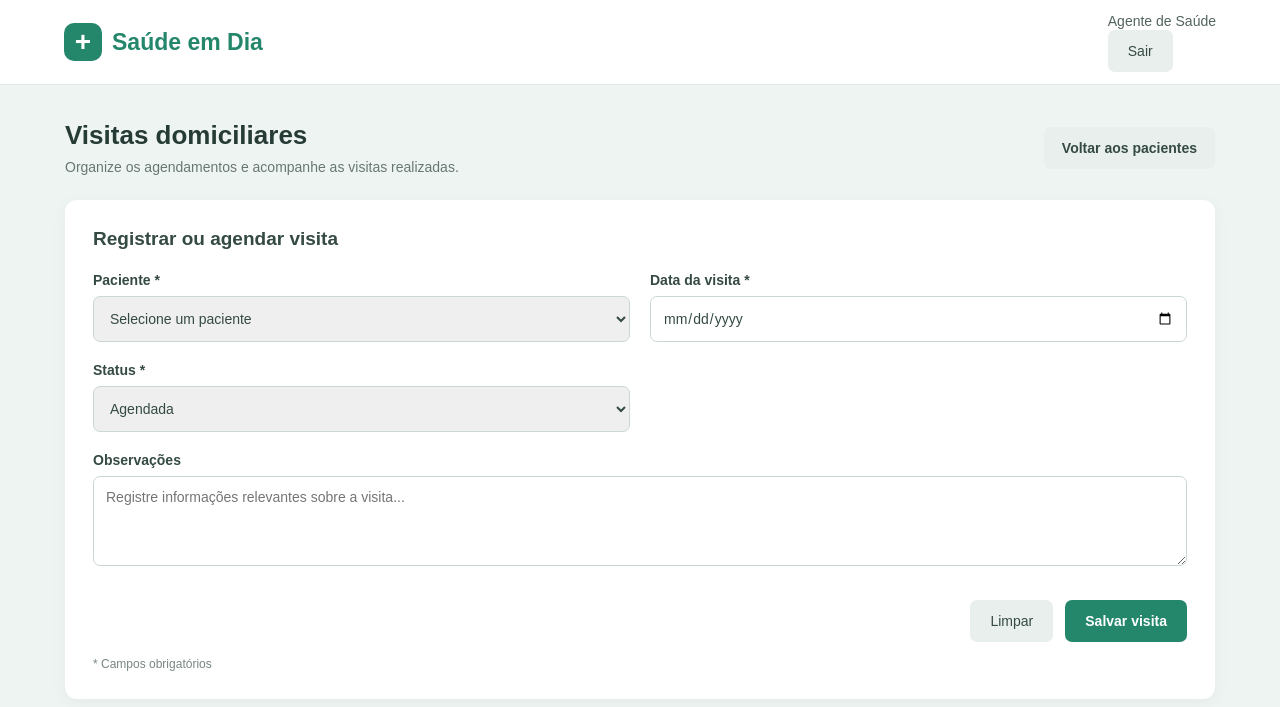
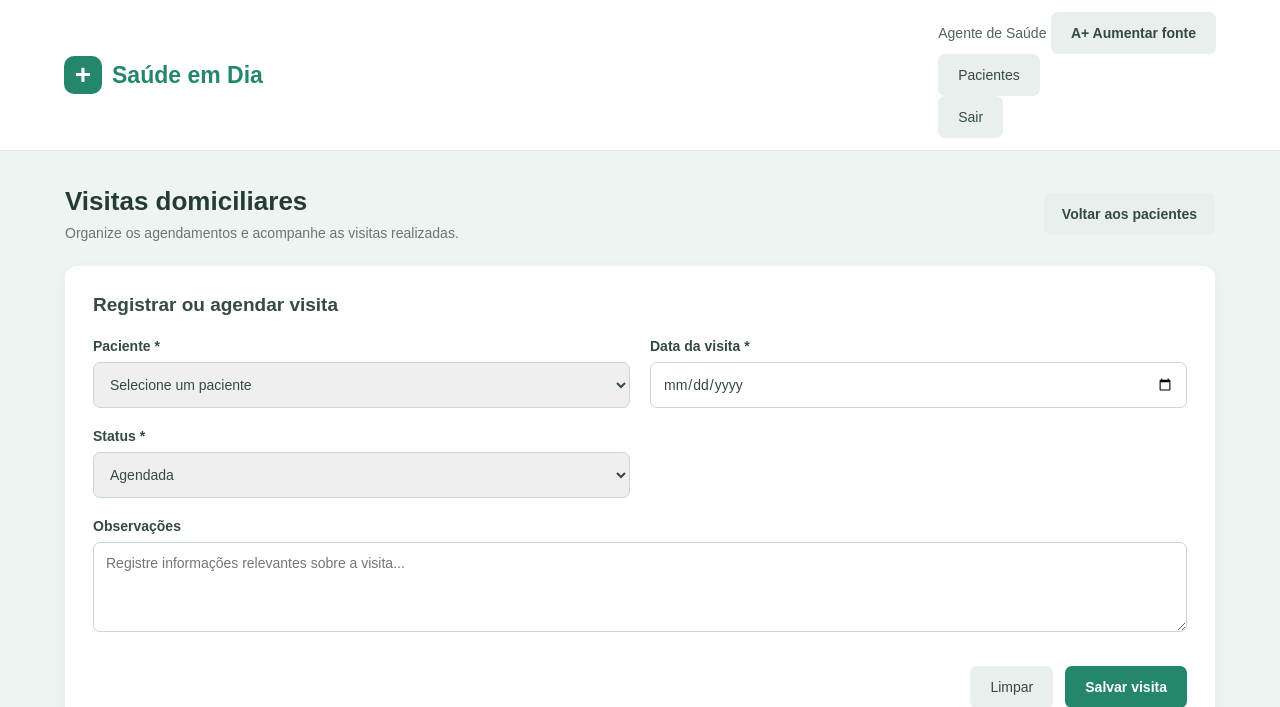
Before and after one commit to gabrielrochag30/saude-em-dia, a Flask app: page /visitas in a window 1280 px wide. Shown: the top 707 px of the page. Run offline with Flask 3, Linux system fonts and the light colour scheme; the visitor is signed in with stand-in values (Sample User, id 1); data that the repository does not hold is empty.

Commit message:
feat: finaliza acessibilidade e atualiza documentação

```diff
--- a/static/css/style.css
+++ b/static/css/style.css
@@ -499,3 +499,31 @@ td {
         align-self: flex-start;
     }
 }
+
+/* ACESSIBILIDADE - AMPLIAÇÃO DA INTERFACE */
+
+/* ACESSIBILIDADE - AUMENTO DOS TEXTOS */
+
+body.fonte-ampliada {
+    font-size: 120%;
+}
+
+body.fonte-ampliada h1,
+body.fonte-ampliada h2,
+body.fonte-ampliada h3,
+body.fonte-ampliada p,
+body.fonte-ampliada label,
+body.fonte-ampliada span,
+body.fonte-ampliada a,
+body.fonte-ampliada button,
+body.fonte-ampliada input,
+body.fonte-ampliada select,
+body.fonte-ampliada textarea,
+body.fonte-ampliada th,
+body.fonte-ampliada td {
+    font-size: 1.2em;
+}
+
+#botao-acessibilidade {
+    font-weight: bold;
+}
--- /dev/null
+++ b/static/js/acessibilidade.js
@@ -0,0 +1,23 @@
+document.addEventListener("DOMContentLoaded", function () {
+    const botao = document.getElementById("botao-acessibilidade");
+
+    if (!botao) return;
+
+    const fonteAmpliada = localStorage.getItem("fonteAmpliada") === "true";
+
+    function atualizarAcessibilidade(ativo) {
+        document.body.classList.toggle("fonte-ampliada", ativo);
+
+        botao.textContent = ativo ? "A- Fonte normal" : "A+ Aumentar fonte";
+        botao.setAttribute("aria-pressed", ativo);
+    }
+
+    atualizarAcessibilidade(fonteAmpliada);
+
+    botao.addEventListener("click", function () {
+        const ativo = !document.body.classList.contains("fonte-ampliada");
+
+        localStorage.setItem("fonteAmpliada", ativo);
+        atualizarAcessibilidade(ativo);
+    });
+});
--- a/templates/visitas.html
+++ b/templates/visitas.html
@@ -19,6 +19,24 @@
     <div class="topbar-actions">
         <span class="user-name">Agente de Saúde</span>
 
+        <!-- Botão de acessibilidade -->
+        <button
+            type="button"
+            id="botao-acessibilidade"
+            class="secondary-button"
+            aria-pressed="false"
+        >
+            A+ Aumentar fonte
+        </button>
+
+        <!-- Ir para pacientes -->
+        <form method="GET" action="{{ url_for('pacientes') }}">
+            <button type="submit" class="secondary-button">
+                Pacientes
+            </button>
+        </form>
+
+        <!-- Sair do sistema -->
         <form method="POST" action="{{ url_for('sair') }}">
             <button type="submit" class="secondary-button">
                 Sair
@@ -197,5 +215,6 @@
 
     </main>
 
+    <script src="{{ url_for('static', filename='js/acessibilidade.js') }}"></script>
 </body>
 </html>
```
Also changed, not shown: templates/pacientes.html (+11 -0 lines), README.md. Lines whose indentation alone changed are shown as unchanged.
